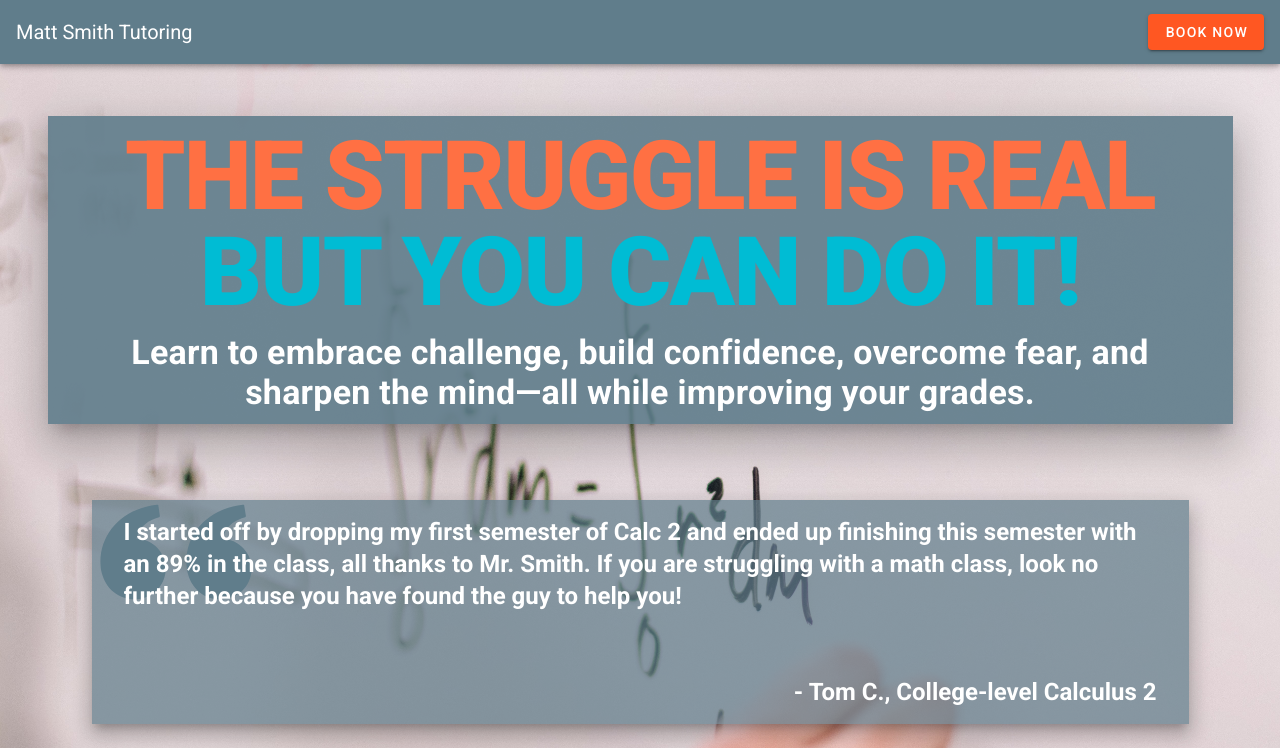
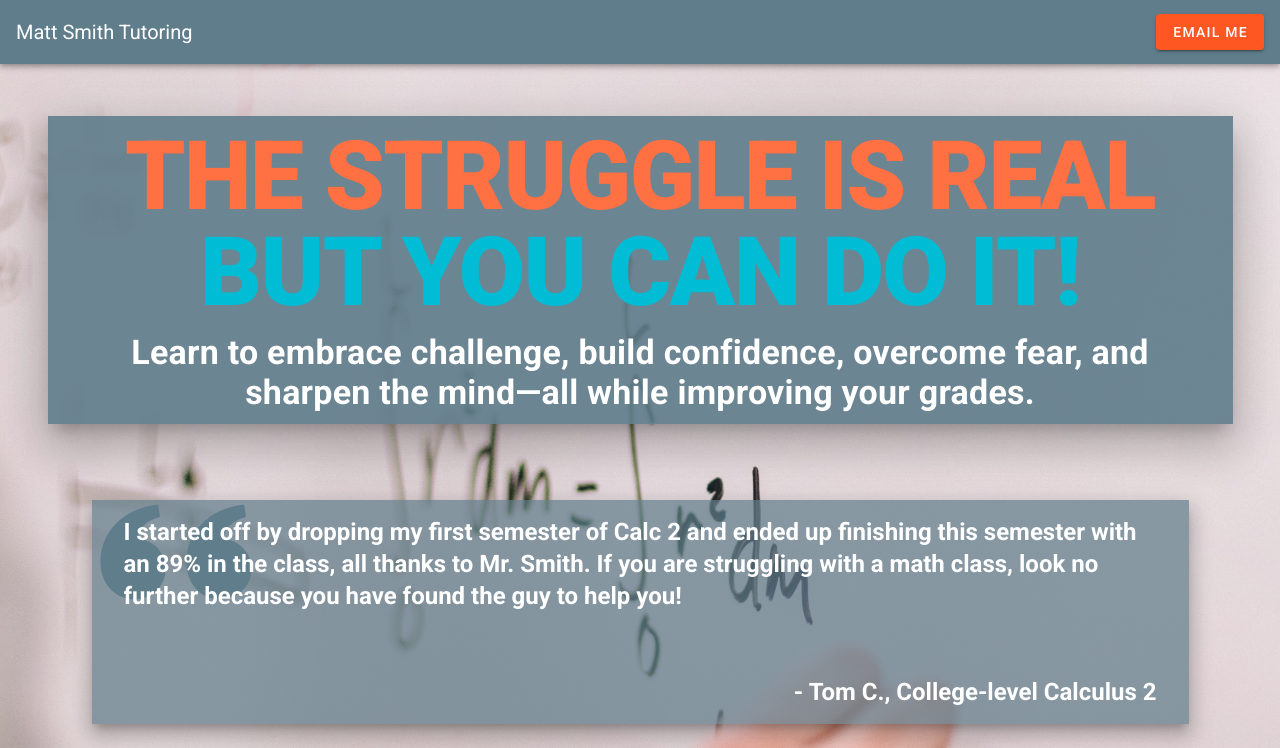
Before and after one commit to mattsmithtutoring/mattsmithtutoring, a Vue app: page / in a window 1280 px wide. Shown: the top 748 px of the page. Built offline with nearby package versions, Linux system fonts and the light colour scheme.

Commit message:
Updates contact link

```diff
--- a/src/views/Home.vue
+++ b/src/views/Home.vue
@@ -3,12 +3,7 @@
     <v-app-bar app dark color="secondary">
       <v-toolbar-title>Matt Smith Tutoring</v-toolbar-title>
       <v-spacer></v-spacer>
-      <v-dialog v-model="dialog" width="900">
-        <template v-slot:activator="{ on, attrs }">
-          <v-btn color="primary" v-bind="attrs" v-on="on">BOOK NOW</v-btn>
-        </template>
-        <booking-form @closeDialog="dialog = false"></booking-form>
-      </v-dialog>
+      <v-btn color="primary" href="mailto:mattsmith@mattsmithtutoring.com">EMAIL ME</v-btn>
     </v-app-bar>
     <splash></splash>
     <div class="primary lighten-5 py-8">
@@ -153,8 +148,8 @@
         </v-row>
         <v-row>
           <v-col cols="6" offset="3">
-            <v-btn block x-large dark color="primary" width="100%" class="text-h6" @click="dialog = true">
-              BOOK NOW
+            <v-btn block x-large dark color="primary" width="100%" class="text-h6" href="mailto:mattsmith@mattsmithtutoring.com">
+              EMAIL ME
             </v-btn>
           </v-col>
         </v-row>
@@ -177,15 +172,13 @@ import McsHeader from '../components/McsHeader.vue'
 import Splash from '../components/Splash.vue'
 import TutorCycle from '../components/TutorCycle.vue'
 import TutorSubject from '../components/TutorSubject.vue'
-import BookingForm from '../components/BookingForm.vue'
 export default {
   components: {
     Blurb,
     McsHeader,
     Splash,
     TutorCycle,
-    TutorSubject,
-    BookingForm
+    TutorSubject
   },
   data: () => ({
     dialog: false
```
